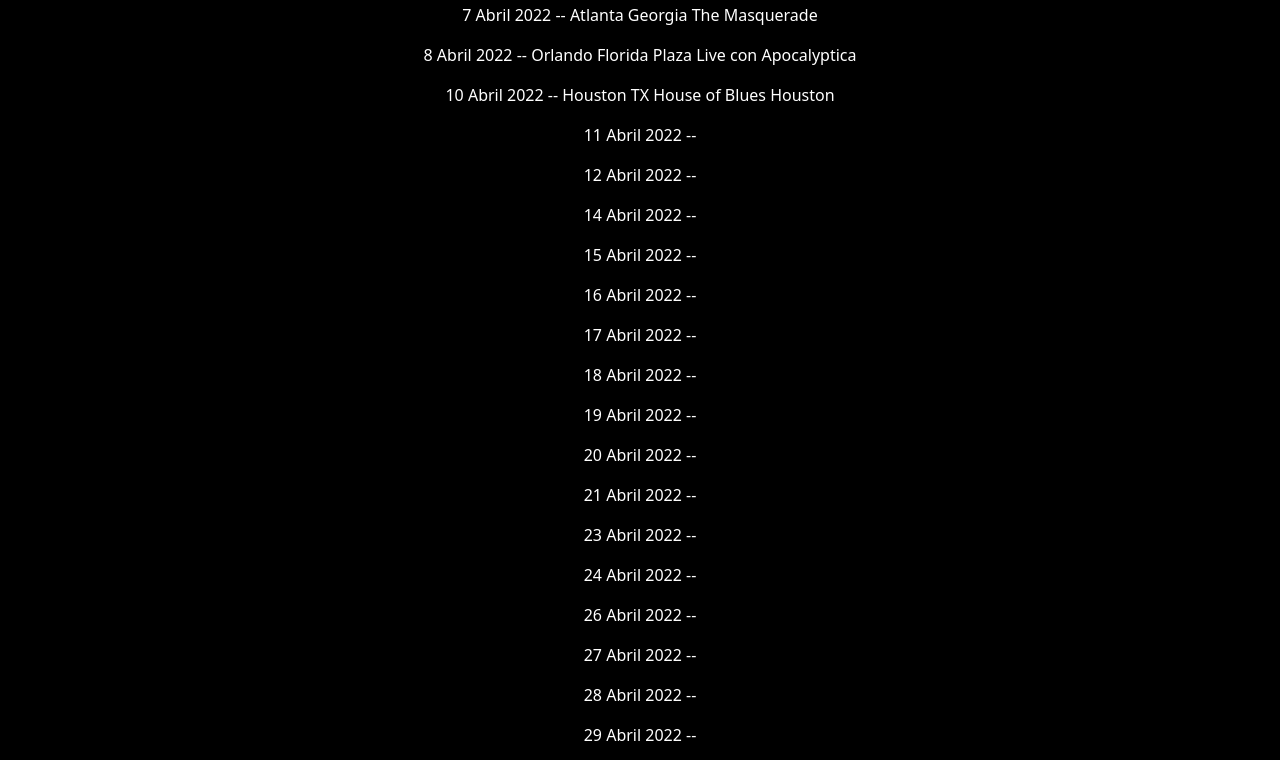
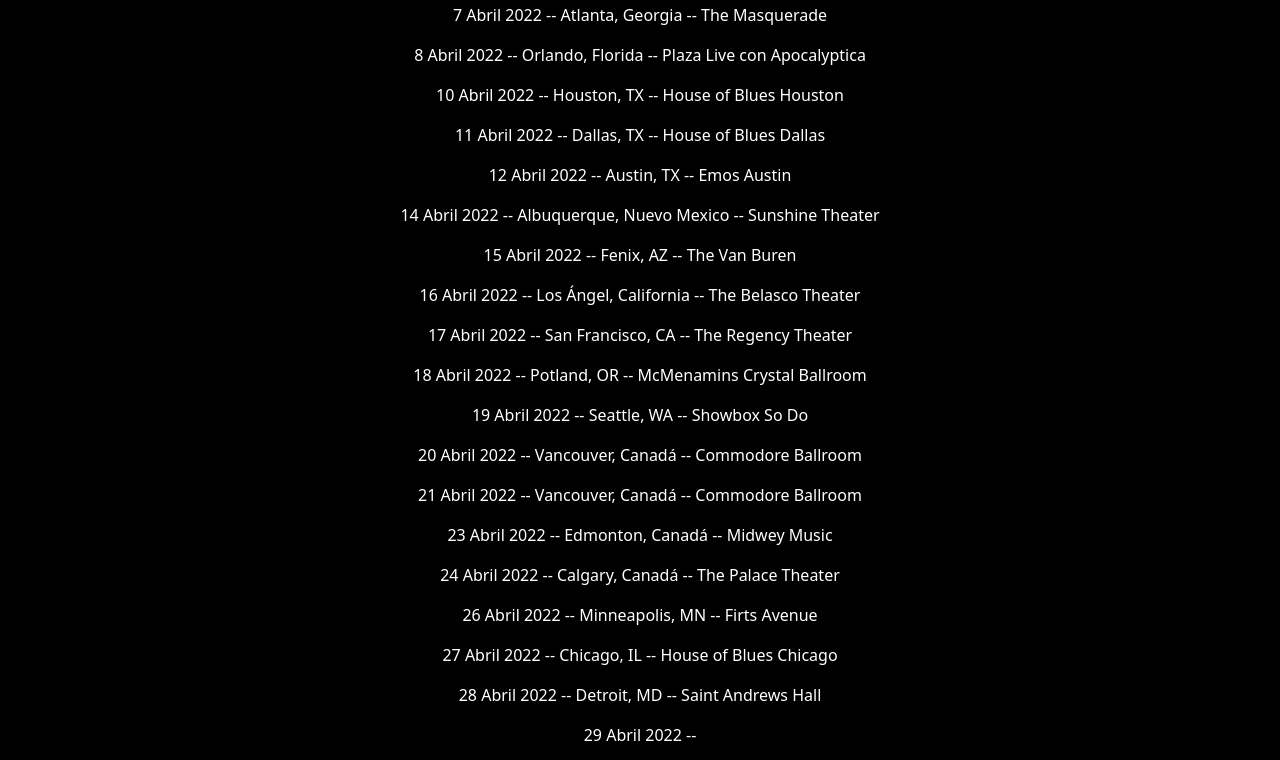
Before and after one commit to riveroantonella/Lacuna-Coil, a website: page paginas/giras.html in a window 1280 px wide. Shown: the part 183-943 px from the top of the page. Drawn offline with nearby package versions, Linux system fonts and the light colour scheme.

Commit message:
agregando info

```diff
--- a/paginas/giras.html
+++ b/paginas/giras.html
@@ -45,24 +45,24 @@
 
         <h1>Tour 2022</h1>
 
-        <p>7 Abril 2022 -- Atlanta Georgia The Masquerade</p>
-        <p>8 Abril 2022 -- Orlando Florida Plaza Live con Apocalyptica</p>
-        <p>10 Abril 2022 -- Houston TX House of Blues Houston</p>
-        <p>11 Abril 2022 -- </p>
-        <p>12 Abril 2022 -- </p>
-        <p>14 Abril 2022 -- </p>
-        <p>15 Abril 2022 -- </p>
-        <p>16 Abril 2022 -- </p>
-        <p>17 Abril 2022 -- </p>
-        <p>18 Abril 2022 -- </p>
-        <p>19 Abril 2022 -- </p>
-        <p>20 Abril 2022 -- </p>
-        <p>21 Abril 2022 -- </p>
-        <p>23 Abril 2022 -- </p>
-        <p>24 Abril 2022 -- </p>
-        <p>26 Abril 2022 -- </p>
-        <p>27 Abril 2022 -- </p>
-        <p>28 Abril 2022 -- </p>
+        <p>7 Abril 2022 -- Atlanta, Georgia -- The Masquerade</p>
+        <p>8 Abril 2022 -- Orlando, Florida -- Plaza Live con Apocalyptica</p>
+        <p>10 Abril 2022 -- Houston, TX -- House of Blues Houston</p>
+        <p>11 Abril 2022 -- Dallas, TX -- House of Blues Dallas</p>
+        <p>12 Abril 2022 -- Austin, TX -- Emos Austin</p>
+        <p>14 Abril 2022 -- Albuquerque, Nuevo Mexico -- Sunshine Theater</p>
+        <p>15 Abril 2022 -- Fenix, AZ -- The Van Buren</p>
+        <p>16 Abril 2022 -- Los Ángel, California -- The Belasco Theater</p>
+        <p>17 Abril 2022 -- San Francisco, CA -- The Regency Theater</p>
+        <p>18 Abril 2022 -- Potland, OR -- McMenamins Crystal Ballroom</p>
+        <p>19 Abril 2022 -- Seattle, WA -- Showbox So Do</p>
+        <p>20 Abril 2022 -- Vancouver, Canadá -- Commodore Ballroom</p>
+        <p>21 Abril 2022 -- Vancouver, Canadá -- Commodore Ballroom</p>
+        <p>23 Abril 2022 -- Edmonton, Canadá -- Midwey Music</p>
+        <p>24 Abril 2022 -- Calgary, Canadá -- The Palace Theater</p>
+        <p>26 Abril 2022 -- Minneapolis, MN -- Firts Avenue</p>
+        <p>27 Abril 2022 -- Chicago, IL -- House of Blues Chicago</p>
+        <p>28 Abril 2022 -- Detroit, MD -- Saint Andrews Hall</p>
         <p>29 Abril 2022 -- </p>
         <p>30 Abril 2022 -- </p>
         <p>1 Mayo 2022 -- </p>
```
